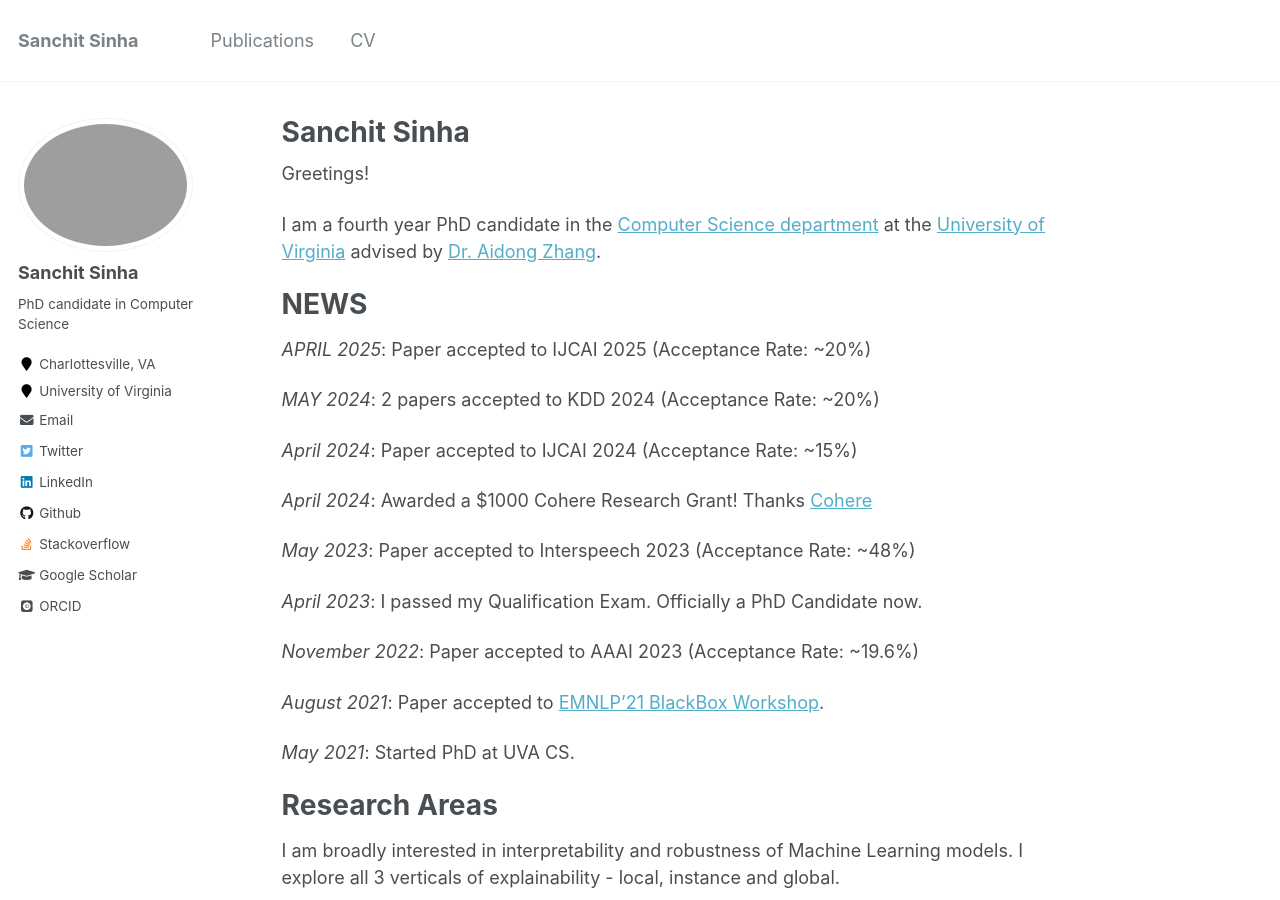
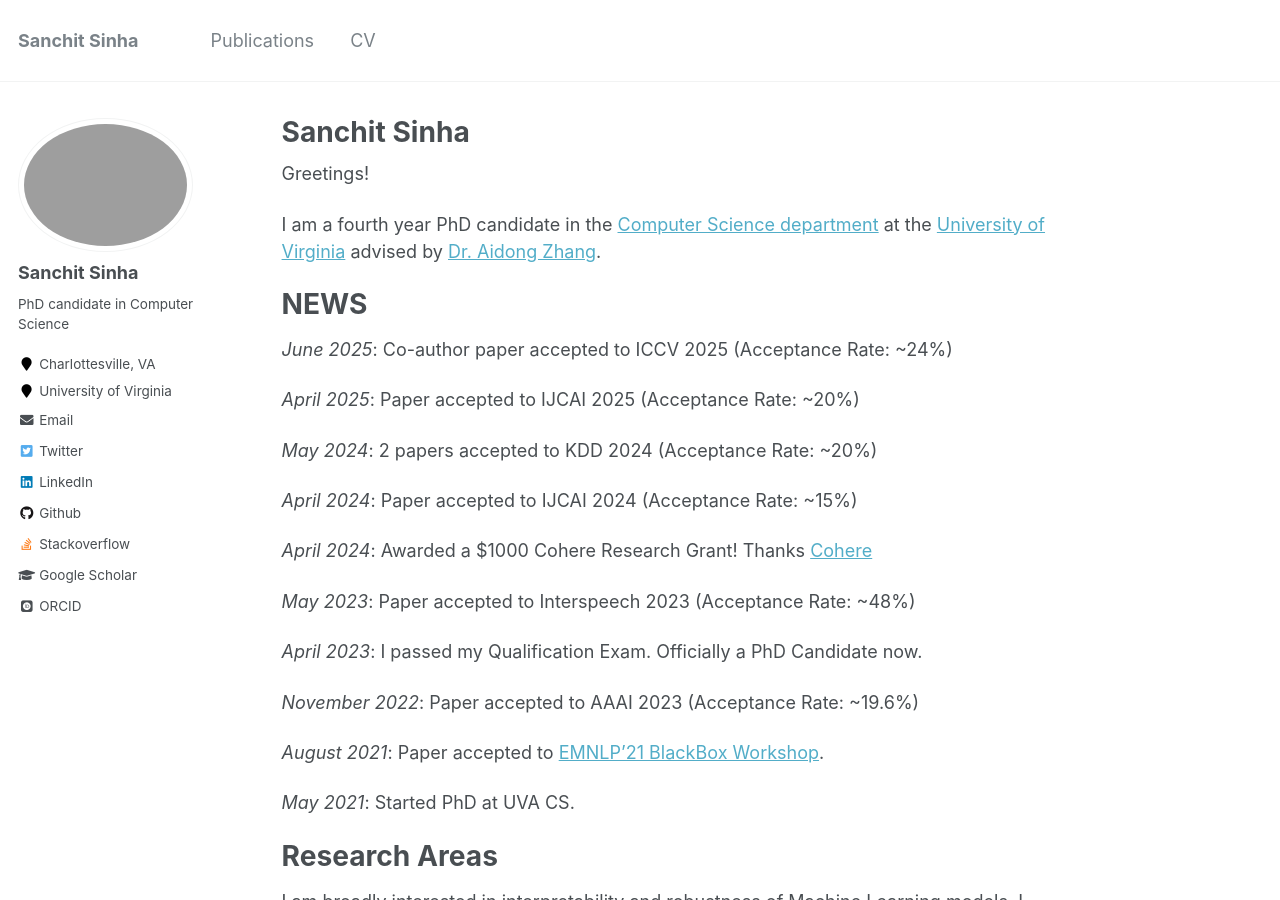
Before and after one commit to sanchit97/sanchit97.github.io, a Jekyll site: the page built from _pages/about.md, in a window 1280 px wide and 900 px high. Built offline with Jekyll 4.4.1, drawn with Linux system fonts in a browser that asks for light colours; some web fonts are replaced.

Commit message:
Update jun25

```diff
--- a/_pages/about.md
+++ b/_pages/about.md
@@ -15,9 +15,11 @@ I am a fourth year PhD candidate in the [Computer Science department](https://en
 NEWS
 ======
 
-*APRIL 2025*: Paper accepted to IJCAI 2025 (Acceptance Rate: ~20%)
+*June 2025*: Co-author paper accepted to ICCV 2025 (Acceptance Rate: ~24%)
 
-*MAY 2024*: 2 papers accepted to KDD 2024 (Acceptance Rate: ~20%)
+*April 2025*: Paper accepted to IJCAI 2025 (Acceptance Rate: ~20%)
+
+*May 2024*: 2 papers accepted to KDD 2024 (Acceptance Rate: ~20%)
 
 *April 2024*: Paper accepted to IJCAI 2024 (Acceptance Rate: ~15%)
 
```
